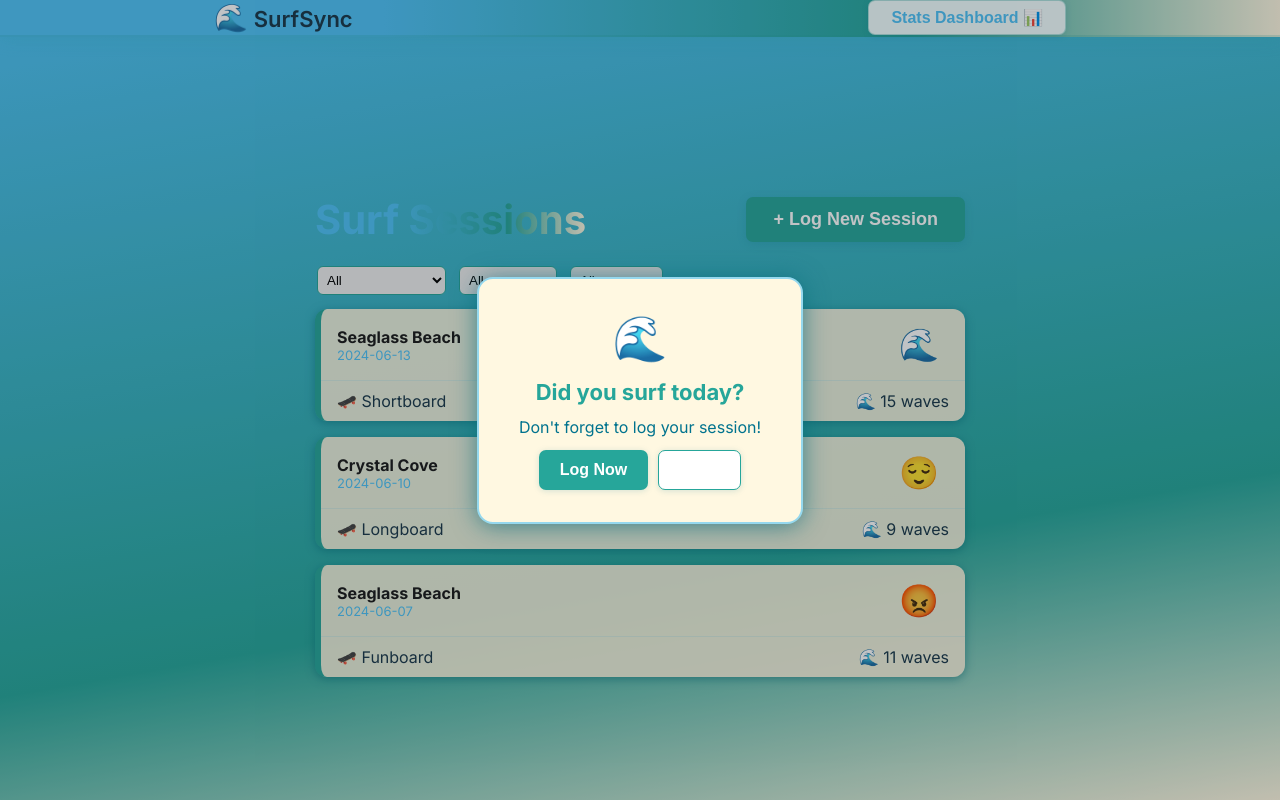
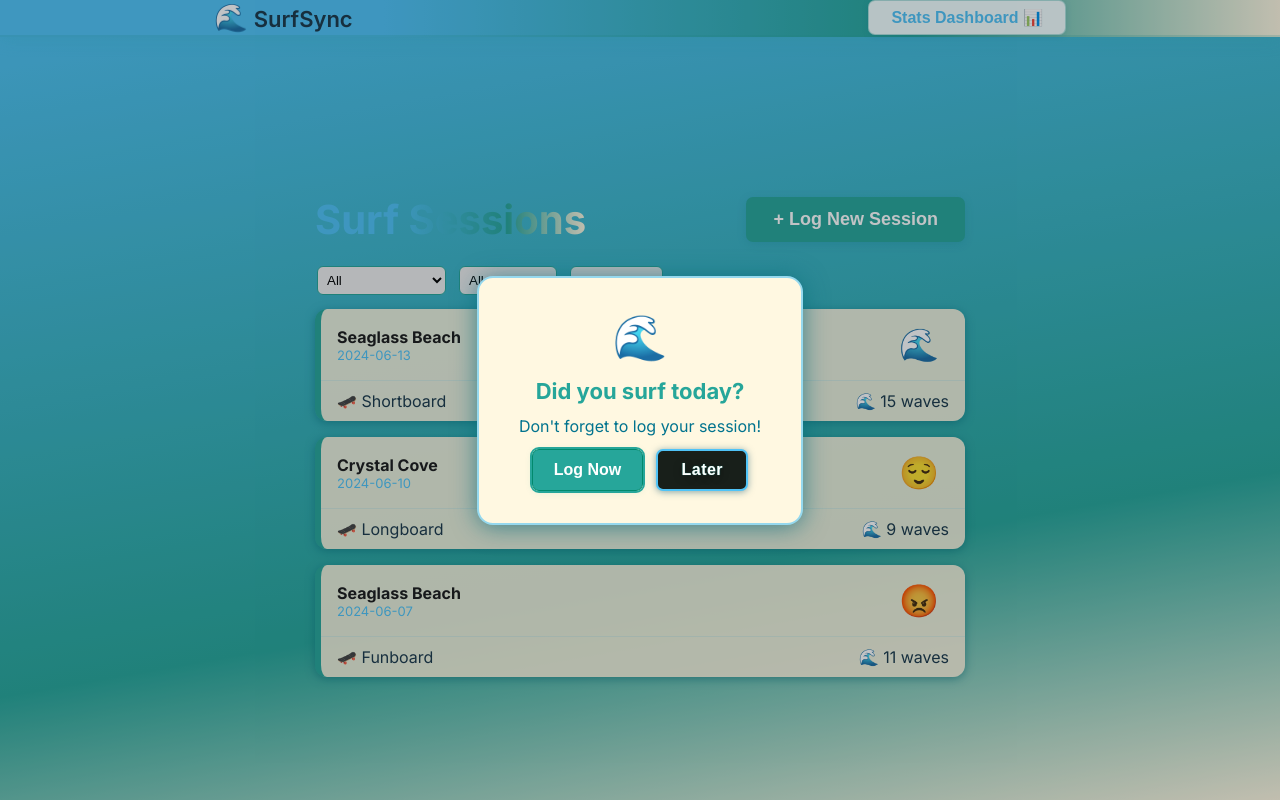
Before and after one commit to Workflow-Manager-admin/wavelog-106814-572042b8, a React (Create React App) app in the folder wave_log_frontend/: page / in a window 1280 px wide. Built offline with nearby package versions, Linux system fonts and the light colour scheme; the HTML template or start-up script is replaced by a standard one.

Commit message:
Auto-commit: Changes as of 2025-06-04T12:51:11.949912+00:00

```diff
--- a/wave_log_frontend/src/App.js
+++ b/wave_log_frontend/src/App.js
@@ -511,6 +511,15 @@ function StatsDashboard({ sessions, onBack }) {
   );
 }
 
+/*
+  WaveLog "Did you surf today?" Reminder Modal
+  - 'Later' button high-contrast styling for guaranteed visibility.
+  - When 'Later' is pressed, stores dismissal state in sessionStorage,
+    so the reminder doesn't appear again within the same session.
+  - Modal logic/JSX is accessible and unobtrusive (not blocking background keyboard).
+  - Logic handled in `useReminder()` and reminderOpen state.
+*/
+
 // ==== MAIN APP ====
 // PUBLIC_INTERFACE
 export default function App() {
@@ -625,23 +634,87 @@ export default function App() {
       </main>
       {/* Reminder Modal */}
       {reminderOpen && (
-        <div className="reminder-modal" style={{
-          position:'fixed',top:0,left:0,right:0,bottom:0,zIndex:10000,
-          background:'rgba(16,24,32,0.26)',display:'flex',alignItems:'center',justifyContent:'center',
-        }}>
-          <div style={{
-            background:'#FFF8E1',borderRadius:16,padding:'32px 40px',maxWidth:340,minWidth:240,
-            boxShadow:'0 2px 24px #026b79aa', textAlign:'center', border:'2px solid #4FC3F799'
-          }}>
-            <span style={{fontSize:44,display:'block',marginBottom:14}}>🌊</span>
-            <div style={{fontWeight:700,fontSize:22,color:'#26A69A'}}>Did you surf today?</div>
-            <div style={{color:'#01738e',margin:'12px 0'}}>Don&apos;t forget to log your session!</div>
-            <div style={{display:'flex',gap:10,justifyContent:'center',marginTop:13}}>
-              <button className="btn" style={{background:'#26A69A', color:'#fff'}} onClick={()=>{
-                setReminderOpen(false); setView('log');
-              }}>Log Now</button>
-              <button className="btn" style={{background:'#fff',border:'1.1px solid #26A69A'}}
-                onClick={()=> setReminderOpen(false)}>Later</button>
+        <div
+          className="reminder-modal"
+          style={{
+            position: 'fixed',
+            top: 0,
+            left: 0,
+            right: 0,
+            bottom: 0,
+            zIndex: 10000,
+            background: 'rgba(16,24,32,0.26)',
+            display: 'flex',
+            alignItems: 'center',
+            justifyContent: 'center',
+          }}
+          tabIndex={-1}
+          aria-modal="true"
+          role="dialog"
+        >
+          <div
+            style={{
+              background: '#FFF8E1',
+              borderRadius: 16,
+              padding: '32px 40px',
+              maxWidth: 340,
+              minWidth: 240,
+              boxShadow: '0 2px 24px #026b79aa',
+              textAlign: 'center',
+              border: '2px solid #4FC3F799',
+              outline: 'none'
+            }}
+          >
+            <span style={{ fontSize: 44, display: 'block', marginBottom: 14 }}>
+              🌊
+            </span>
+            <div style={{ fontWeight: 700, fontSize: 22, color: '#26A69A' }}>
+              Did you surf today?
+            </div>
+            <div style={{ color: '#01738e', margin: '12px 0' }}>
+              Don&apos;t forget to log your session!
+            </div>
+            <div style={{ display: 'flex', gap: 13, justifyContent: 'center', marginTop: 13 }}>
+              <button
+                className="btn"
+                style={{
+                  background: '#26A69A',
+                  color: '#fff',
+                  fontWeight: 700,
+                  border: '1.5px solid #01896c',
+                  boxShadow: '0 1px 7px #26a69a26',
+                  minWidth: 92,
+                }}
+                onClick={() => {
+                  setReminderOpen(false);
+                  setView('log');
+                  sessionStorage.setItem('surfReminderDismissed', '1');
+                }}
+                autoFocus
+              >
+                Log Now
+              </button>
+              <button
+                className="btn"
+                style={{
+                  background: '#181F1A',
+                  color: '#FFFFFE',
+                  border: '2px solid #4FC3F7',
+                  fontWeight: 800,
+                  minWidth: 92,
+                  boxShadow: '0 1px 7px #1A5C7488',
+                  textShadow: '0 2px 8px #0006, 0 0px 1px #26a69a',
+                  letterSpacing: ".5px"
+                }}
+                onClick={() => {
+                  setReminderOpen(false);
+                  sessionStorage.setItem('surfReminderDismissed', '1');
+                }}
+                tabIndex={0}
+                aria-label="Later (dismiss reminder popup)"
+              >
+                Later
+              </button>
             </div>
           </div>
         </div>
```
Also changed, not shown: 1 other file (tests, documents, lock files or other folders).
